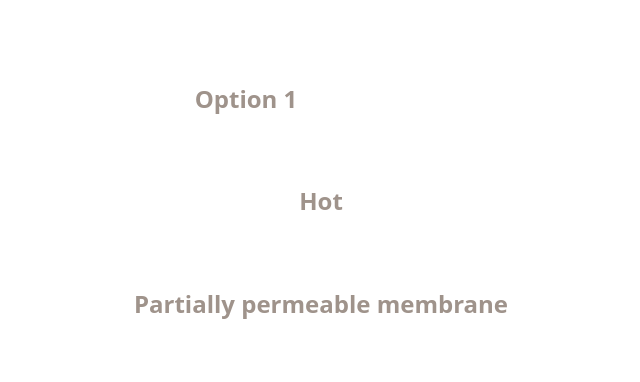
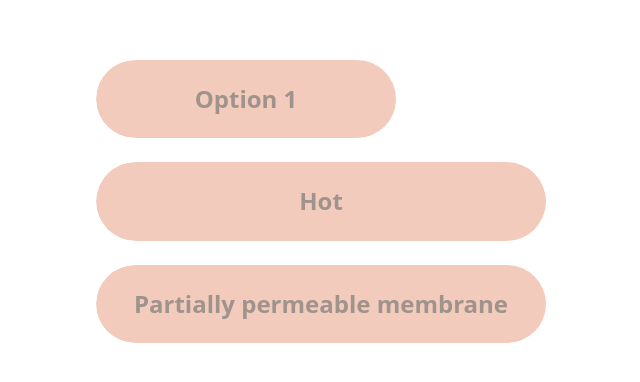
Before and after one commit to VHall1/seneca, a React (Vite) app: page / in a window 1280 px wide. Shown: the part 206-588 px from the top of the page, without its empty margins (94-734 px from the left). Built offline with nearby package versions, Linux system fonts and the light colour scheme.

Commit message:
stub colour constants

```diff
--- a/src/components/ToggleGroup/Toggle/Toggle.tsx
+++ b/src/components/ToggleGroup/Toggle/Toggle.tsx
@@ -1,5 +1,7 @@
 import { useEffect, useRef } from "react";
 import { cn } from "../../../utils";
+import { COLOURS } from "../constants";
+import { useToggleGroupContext } from "../context";
 import { QuestionType } from "../types";
 import { useToggleOverflowingContext } from "./context";
 import { ToggleIndicator } from "./ToggleIndicator";
@@ -9,6 +11,12 @@ export function Toggle({ question, disabled, value, onChange }: ToggleProps) {
   const { isOverflowing, setIsOverflowing, options } =
     useToggleOverflowingContext();
   const windowSizeRef = useRef(-1);
+
+  const { answers, questions } = useToggleGroupContext();
+
+  const correctAnswers = questions.filter((q) => answers[q.id] === q.correct);
+  const allCorrect = correctAnswers.length === Object.keys(answers).length;
+  const partialCorrect = !allCorrect && correctAnswers.length >= 1;
 
   useEffect(() => {
     const checkOverflow = () => {
@@ -67,6 +75,14 @@ export function Toggle({ question, disabled, value, onChange }: ToggleProps) {
           (option) => option.value === value
         )}
         questionsTotal={question.options.length}
+        className="h-full flex flex-col lg:justify-center px-4 pt-4"
+        style={{
+          backgroundColor: allCorrect
+            ? COLOURS.correct.indicator
+            : partialCorrect
+            ? COLOURS.partial.indicator
+            : COLOURS.incorrect.indicator,
+        }}
       />
     </div>
   );
--- a/src/components/ToggleGroup/Toggle/ToggleIndicator.tsx
+++ b/src/components/ToggleGroup/Toggle/ToggleIndicator.tsx
@@ -2,8 +2,11 @@ import { cn } from "../../../utils";
 import { useToggleOverflowingContext } from "./context";
 
 export function ToggleIndicator({
+  style,
+  className,
   selectedIndex,
   questionsTotal,
+  ...props
 }: ToggleIndicatorProps) {
   const { isOverflowing } = useToggleOverflowingContext();
 
@@ -12,16 +15,16 @@ export function ToggleIndicator({
   }
 
   const indicatorSize = 100 / questionsTotal;
-  let style: React.CSSProperties = {};
+  let overflowingStyle: React.CSSProperties = {};
   if (isOverflowing) {
-    style = {
+    overflowingStyle = {
       left: 0,
       width: "100%",
       height: `${indicatorSize}%`,
       top: `${selectedIndex * indicatorSize}%`,
     };
   } else {
-    style = {
+    overflowingStyle = {
       top: 0,
       height: "100%",
       width: `${indicatorSize}%`,
@@ -31,15 +34,27 @@ export function ToggleIndicator({
 
   return (
     <div
-      className={cn("absolute bg-white transition-all", {
-        "rounded-full": !isOverflowing,
-      })}
-      style={style}
+      className={cn(
+        "absolute bg-white transition-all",
+        {
+          "rounded-full": !isOverflowing,
+        },
+        className
+      )}
+      style={{ ...overflowingStyle, ...style }}
+      {...props}
     />
   );
 }
 
-interface ToggleIndicatorProps {
+interface ToggleIndicatorProps
+  extends Omit<
+    React.DetailedHTMLProps<
+      React.HTMLAttributes<HTMLDivElement>,
+      HTMLDivElement
+    >,
+    "children"
+  > {
   selectedIndex: number;
   questionsTotal: number;
 }
--- a/src/components/ToggleGroup/constants.ts
+++ b/src/components/ToggleGroup/constants.ts
@@ -1,5 +1,17 @@
-export const BG_GRADIENT = {
-  incorrect: ["#f6b868", "#ee6b2d"],
-  partial: ["#f1b496", "#ea806a"],
-  correct: ["#76e0c2", "#59cada"],
+export const COLOURS = {
+  incorrect: {
+    gradient: ["#f6b868", "#ee6b2d"],
+    indicator: "#F8CAA3",
+    text: "#9F938B",
+  },
+  partial: {
+    gradient: ["#f1b496", "#ea806a"],
+    indicator: "#F2CBBD",
+    text: "#E47958",
+  },
+  correct: {
+    gradient: ["#76e0c2", "#59cada"],
+    indicator: "#A5E7E2",
+    text: "#4CAD94",
+  },
 };
--- /dev/null
+++ b/src/components/ToggleGroup/context.tsx
@@ -0,0 +1,48 @@
+import { createContext, useContext } from "react";
+import { QuestionType } from "./types";
+
+interface ToggleGroupContextValue {
+  answers: { [key: string]: string };
+  setAnswers: React.Dispatch<
+    React.SetStateAction<{
+      [key: string]: string;
+    }>
+  >;
+  questions: QuestionType[];
+}
+
+const ToggleGroupContext = createContext<ToggleGroupContextValue | undefined>(
+  undefined
+);
+
+interface ToggleGroupProviderProps {
+  children: React.ReactNode;
+  answers: ToggleGroupContextValue["answers"];
+  setAnswers: ToggleGroupContextValue["setAnswers"];
+  questions: ToggleGroupContextValue["questions"];
+}
+
+export function ToggleGroupProvider({
+  children,
+  answers,
+  setAnswers,
+  questions,
+}: ToggleGroupProviderProps) {
+  return (
+    <ToggleGroupContext value={{ answers, setAnswers, questions }}>
+      {children}
+    </ToggleGroupContext>
+  );
+}
+
+export function useToggleGroupContext() {
+  const ctx = useContext(ToggleGroupContext);
+
+  if (!ctx) {
+    throw new Error(
+      "useToggleGroupContext hook must be wrapped by ToggleGroupProvider"
+    );
+  }
+
+  return ctx;
+}
--- a/src/components/ToggleGroup/index.tsx
+++ b/src/components/ToggleGroup/index.tsx
@@ -1,6 +1,7 @@
 import { useState } from "react";
 import { cn, shuffleArray } from "../../utils";
-import { BG_GRADIENT } from "./constants";
+import { COLOURS } from "./constants";
+import { ToggleGroupProvider } from "./context";
 import { Toggle, ToggleOverflowingProvider } from "./Toggle";
 import { QuestionType } from "./types";
 
@@ -46,15 +47,20 @@ export function ToggleGroup({
   const partialCorrect = !allCorrect && correctAnswers.length >= 1;
 
   return (
+    <ToggleGroupProvider
+      answers={answers}
+      setAnswers={setAnswers}
+      questions={questions}
+    >
       <div
         className={cn(
           "h-full flex flex-col lg:justify-center px-4 pt-4 bg-linear-to-b",
           {
-          [`from-[${BG_GRADIENT.incorrect[0]}] to-[${BG_GRADIENT.incorrect[1]}]`]:
+            [`from-[${COLOURS.incorrect.gradient[0]}] to-[${COLOURS.incorrect.gradient[1]}]`]:
               true,
-          [`from-[${BG_GRADIENT.partial[0]}] to-[${BG_GRADIENT.partial[1]}]`]:
+            [`from-[${COLOURS.partial.gradient[0]}] to-[${COLOURS.partial.gradient[1]}]`]:
               partialCorrect,
-          [`from-[${BG_GRADIENT.correct[0]}] to-[${BG_GRADIENT.correct[1]}]`]:
+            [`from-[${COLOURS.correct.gradient[0]}] to-[${COLOURS.correct.gradient[1]}]`]:
               allCorrect,
           }
         )}
@@ -80,6 +86,7 @@ export function ToggleGroup({
           The answer is {allCorrect ? "correct!" : "incorrect"}
         </span>
       </div>
+    </ToggleGroupProvider>
   );
 }
 
```
Lines whose indentation alone changed are shown as unchanged.
